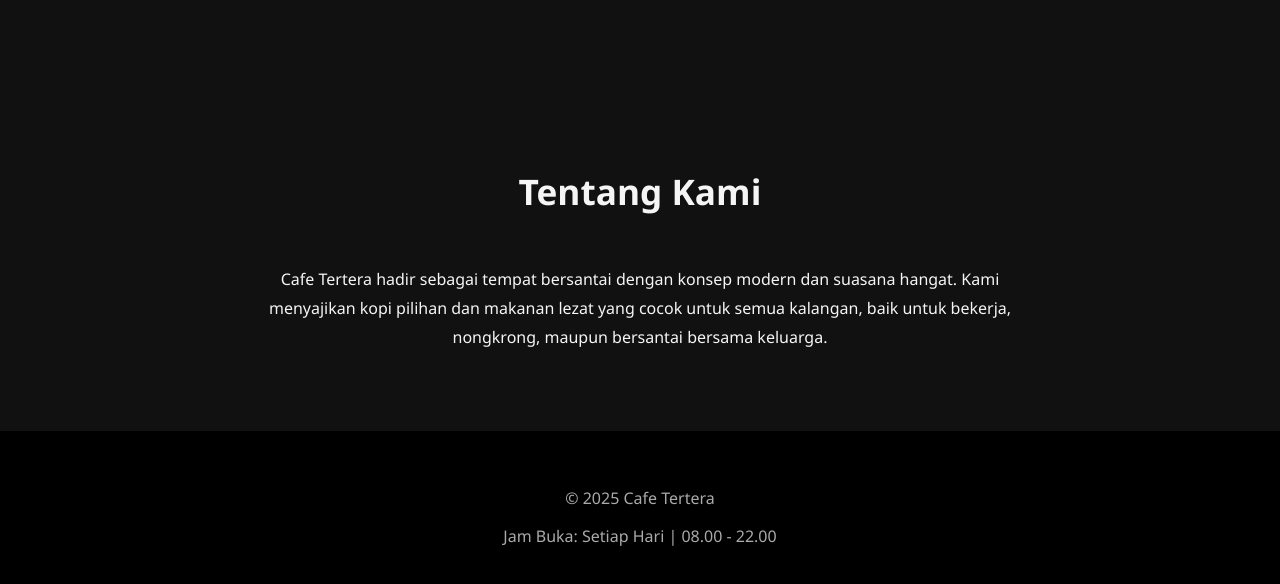
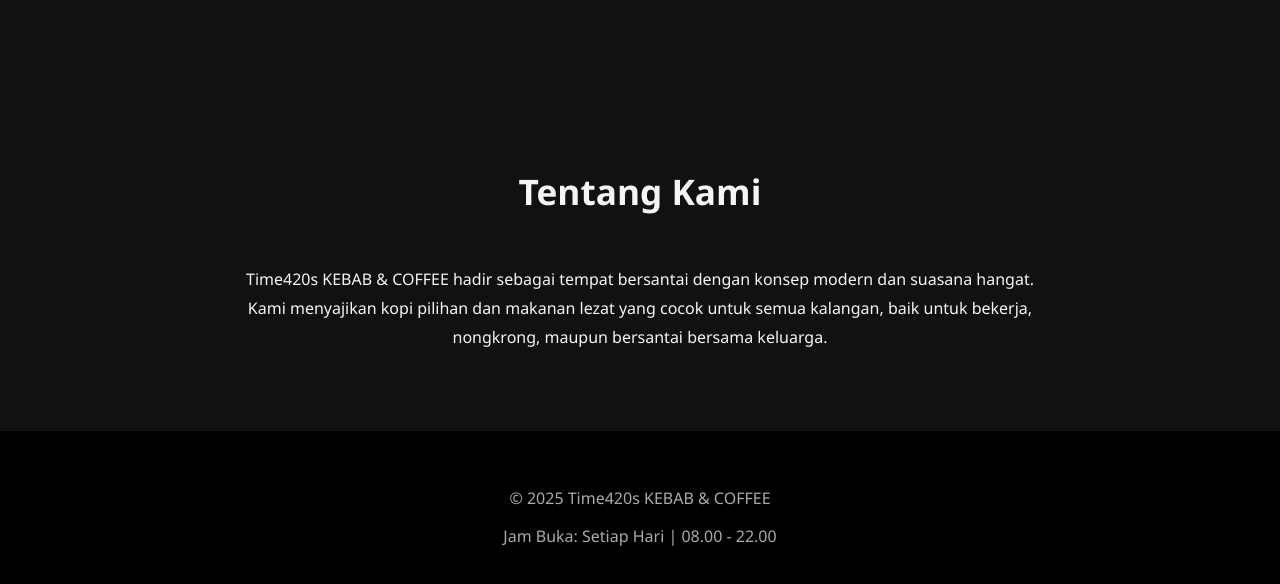
Before and after one commit to Yano378-git/420cafe, a plain HTML site: page index.html in a window 1280 px wide. Shown: the part 1902-2486 px from the top of the page. Drawn offline with Linux system fonts and the light colour scheme.

Commit message:
Update index.html

```diff
--- a/index.html
+++ b/index.html
@@ -3,7 +3,7 @@
 <head>
   <meta charset="UTF-8" />
   <meta name="viewport" content="width=device-width, initial-scale=1.0" />
-  <title>Cafe Tertera</title>
+  <title>Time420s KEBAB & COFFEE</title>
   <style>
     body {
       margin: 0;
@@ -95,7 +95,7 @@
 
 <header>
   <div>
-    <h1>Cafe Tertera</h1>
+    <h1>Time420s KEBAB & COFFEE</h1>
     <p>Tempat nongkrong nyaman dengan sajian kopi dan makanan favorit untuk menemani harimu.</p>
     <a href="#menu" class="btn">Lihat Menu</a>
   </div>
@@ -152,12 +152,12 @@
 <section>
   <h2>Tentang Kami</h2>
   <p style="max-width:800px;margin:auto;text-align:center;line-height:1.8">
-    Cafe Tertera hadir sebagai tempat bersantai dengan konsep modern dan suasana hangat. Kami menyajikan kopi pilihan dan makanan lezat yang cocok untuk semua kalangan, baik untuk bekerja, nongkrong, maupun bersantai bersama keluarga.
+    Time420s KEBAB & COFFEE hadir sebagai tempat bersantai dengan konsep modern dan suasana hangat. Kami menyajikan kopi pilihan dan makanan lezat yang cocok untuk semua kalangan, baik untuk bekerja, nongkrong, maupun bersantai bersama keluarga.
   </p>
 </section>
 
 <footer>
-  <p>© 2025 Cafe Tertera</p>
+  <p>© 2025 Time420s KEBAB & COFFEE</p>
   <p>Jam Buka: Setiap Hari | 08.00 - 22.00</p>
 </footer>
 
```
